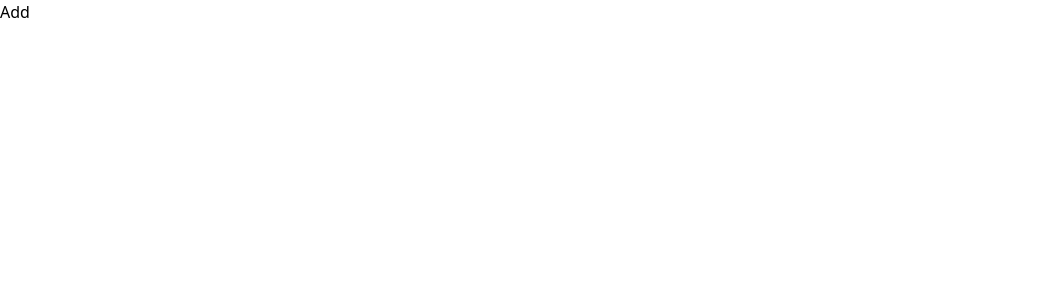
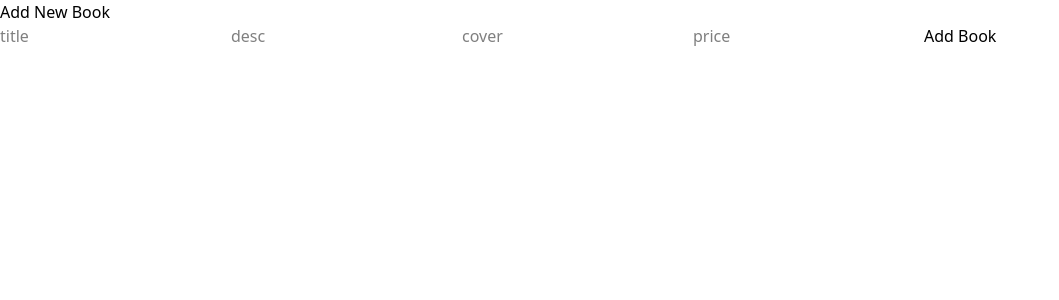
Before and after one commit to fromnowwon/fullstack-crud-book-app, a React (Vite) app in the folder client/: page /add in a window 1280 px wide. Shown: the top 300 px of the page, without its empty margins (0-1059 px from the left). Built offline with nearby package versions, Linux system fonts and the light colour scheme.

Commit message:
feat: add 기능 추가

```diff
--- a/client/src/pages/Add.tsx
+++ b/client/src/pages/Add.tsx
@@ -1,3 +1,68 @@
+import { useState } from "react";
+import { useNavigate } from "react-router-dom";
+
 export default function Add() {
-  return <div>Add</div>;
+  const [book, setBook] = useState({
+    title: "",
+    desc: "",
+    cover: "",
+    price: null,
+  });
+
+  const navigate = useNavigate();
+
+  const handleChange = (e: React.ChangeEvent<HTMLInputElement>) => {
+    setBook((prev) => ({
+      ...prev,
+      [e.target.name]: e.target.value,
+    }));
+  };
+
+  const handleClick = async (e: React.MouseEvent<HTMLButtonElement>) => {
+    e.preventDefault();
+
+    try {
+      await fetch("http://localhost:8800/books", {
+        method: "POST",
+        body: JSON.stringify(book),
+        headers: {
+          "Content-Type": "application/json",
+        },
+      });
+      navigate("/");
+    } catch (error) {
+      console.error("Failed to add book:", error);
+    }
+  };
+
+  return (
+    <div>
+      <h1>Add New Book</h1>
+      <input
+        type="text"
+        name="title"
+        placeholder="title"
+        onChange={handleChange}
+      />
+      <input
+        type="text"
+        name="desc"
+        placeholder="desc"
+        onChange={handleChange}
+      />
+      <input
+        type="text"
+        name="cover"
+        placeholder="cover"
+        onChange={handleChange}
+      />
+      <input
+        type="number"
+        name="price"
+        placeholder="price"
+        onChange={handleChange}
+      />
+      <button onClick={handleClick}>Add Book</button>
+    </div>
+  );
 }
```
Also changed, not shown: 1 other file (tests, documents, lock files or other folders).
